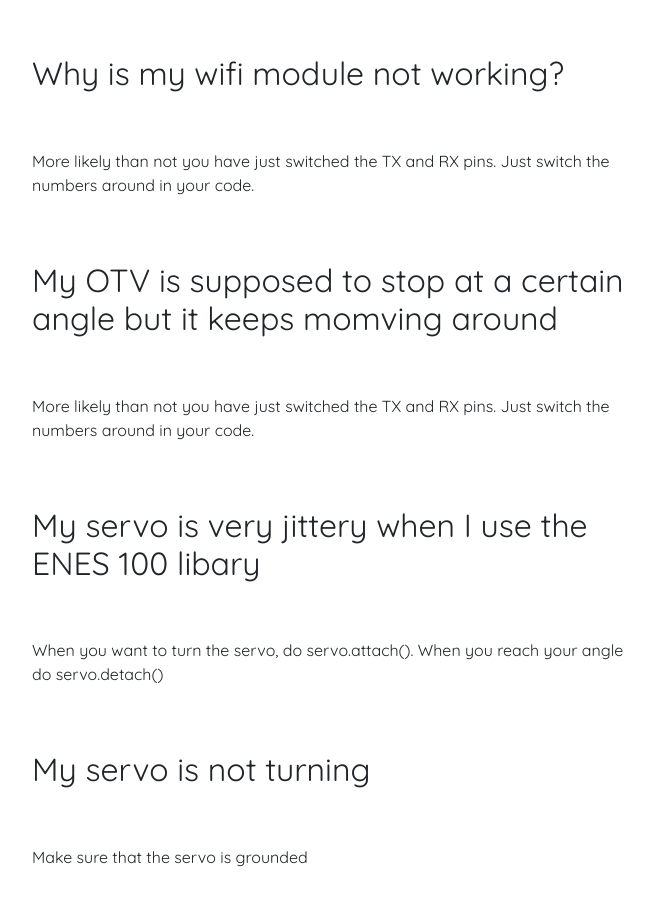
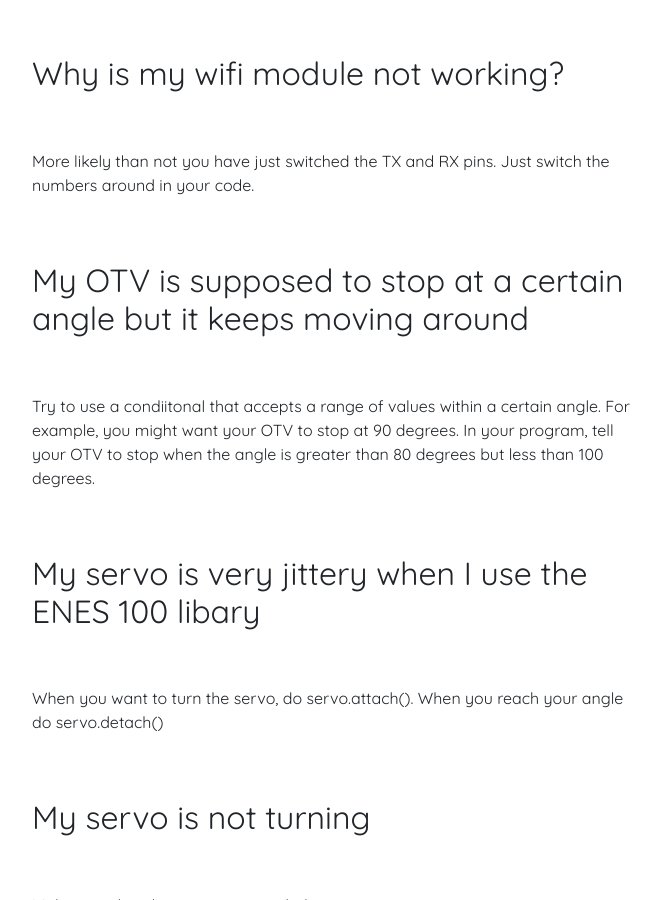
Before and after one commit to umdenes100/VisionSystemRemoteClient, a Jekyll site: the page built from pages/faq.html, in a window 1280 px wide and 900 px high, scrolled down 926 px. Shown: the whole window, without its empty margins (303-961 px from the left). Built offline with Jekyll 4.4.1, drawn with Linux system fonts in a browser that asks for light colours; nearby versions of some CDN libraries; some web fonts are replaced.

Commit message:
Updated angle portion of FAQ

```diff
--- a/pages/faq.html
+++ b/pages/faq.html
@@ -29,9 +29,10 @@ permalink: /faq
             <br><br>
             <p> More likely than not you have just switched the TX and RX pins. Just switch the numbers around in your code. </p>
              <br><br>
-             <h2>My OTV is supposed to stop at a certain angle but it keeps momving around</h2>
+             <h2>My OTV is supposed to stop at a certain angle but it keeps moving around</h2>
              <br><br>
-             <p> More likely than not you have just switched the TX and RX pins. Just switch the numbers around in your code. </p>
+             <p> Try to use a condiitonal that accepts a range of values within a certain angle. For example, you might want your OTV to stop at 90 degrees.
+		     In your program, tell your OTV to stop when the angle is greater than 80 degrees but less than 100 degrees. </p>
              <br><br>
              <h2>My servo is very jittery when I use the ENES 100 libary</h2>
              <br><br>
```
